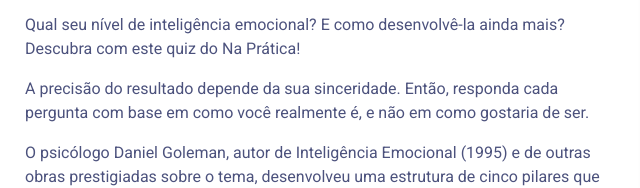
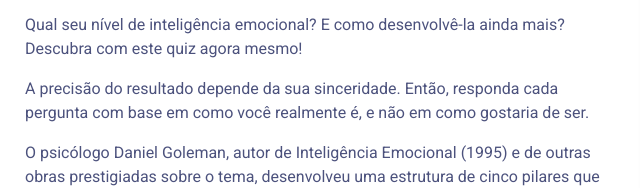
Before and after one commit to JhonathanRibeiro/quiz-app-inteligencia-emocional, a plain HTML site: page index.html in a window 1280 px wide. Shown: the part 355-543 px from the top of the page, 0-640 px from the left. Drawn offline with nearby package versions, Linux system fonts and the light colour scheme.

```diff
--- a/index.html
+++ b/index.html
@@ -44,7 +44,7 @@
                         </p>
                         <p>
                             Qual seu nível de inteligência emocional? E como desenvolvê-la ainda mais?
-                        Descubra com este quiz do Na Prática!
+                        Descubra com este quiz agora mesmo!
                         </p>
                         <p>
                             A precisão do resultado depende da sua sinceridade. Então, responda cada pergunta com base em como
```
